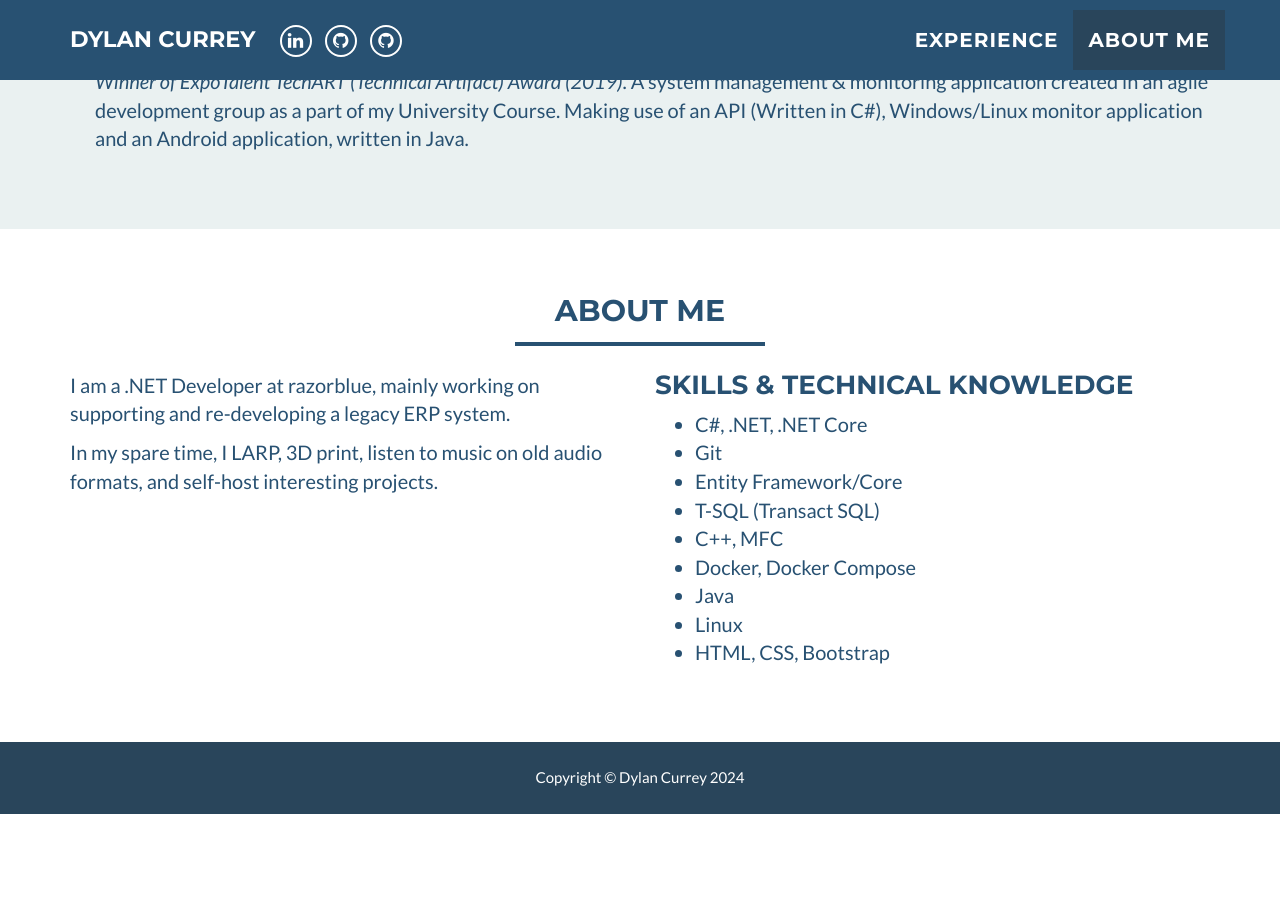
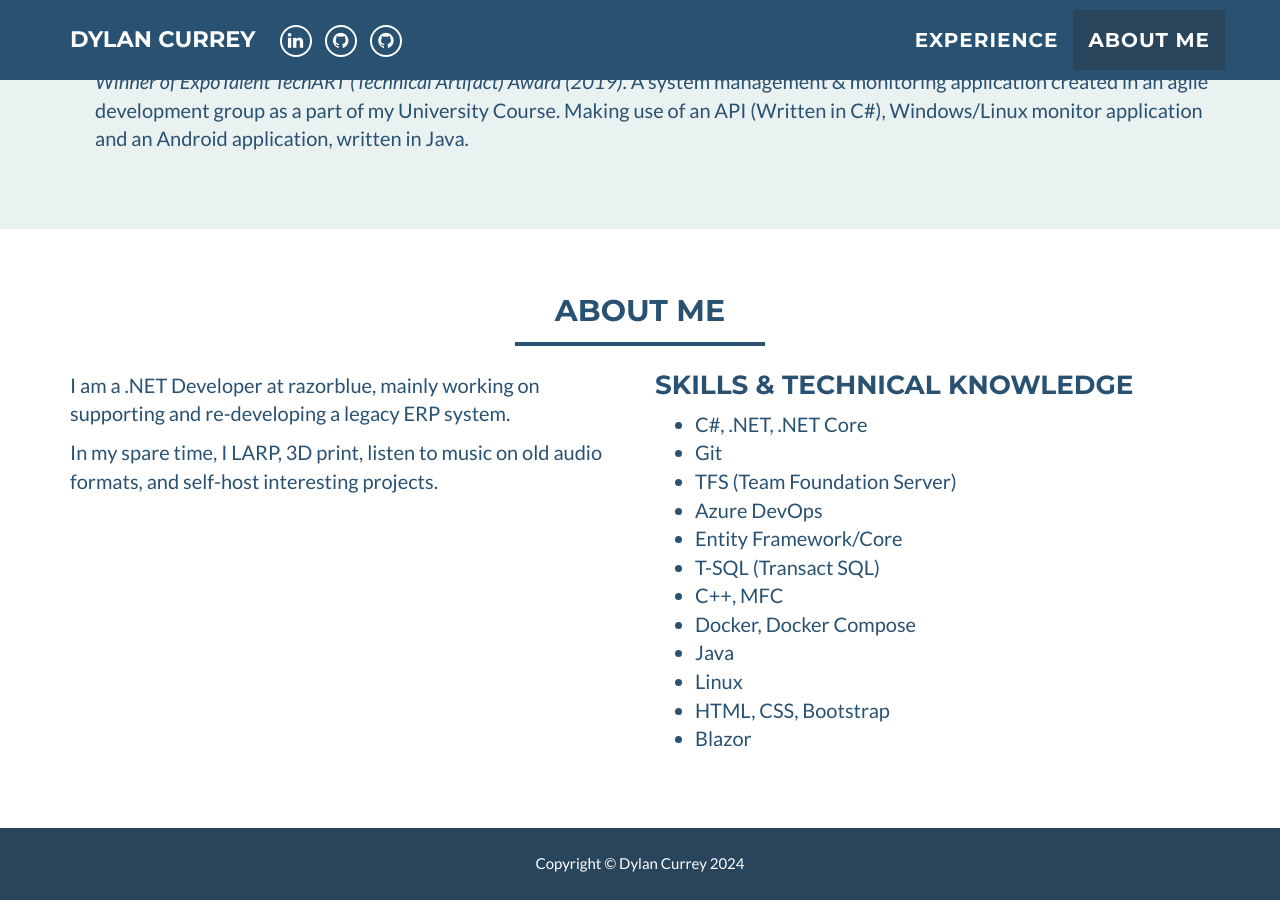
Before and after one commit to dscurrey/dscurrey.github.io, a Jekyll site: the page built from index.html, in a window 1280 px wide and 900 px high, scrolled down 1251 px. Built offline with Jekyll 4.4.1, drawn with Linux system fonts in a browser that asks for light colours; before the commit the page ends 2065 px from its top, so only the background shows below that.

Commit message:
Added some missing skills

```diff
--- a/_includes/about_me.html
+++ b/_includes/about_me.html
@@ -19,6 +19,8 @@
                 <ul>
                     <li>C#, .NET, .NET Core</li>
                     <li>Git</li>
+                    <li>TFS (Team Foundation Server)</li>
+                    <li>Azure DevOps</li>
                     <li>Entity Framework/Core</li>
                     <li>T-SQL (Transact SQL)</li>
                     <li>C++, MFC</li>
@@ -26,6 +28,7 @@
                     <li>Java</li>
                     <li>Linux</li>
                     <li>HTML, CSS, Bootstrap</li>
+                    <li>Blazor</li>
                 </ul>
             </div>
         </div>
```
